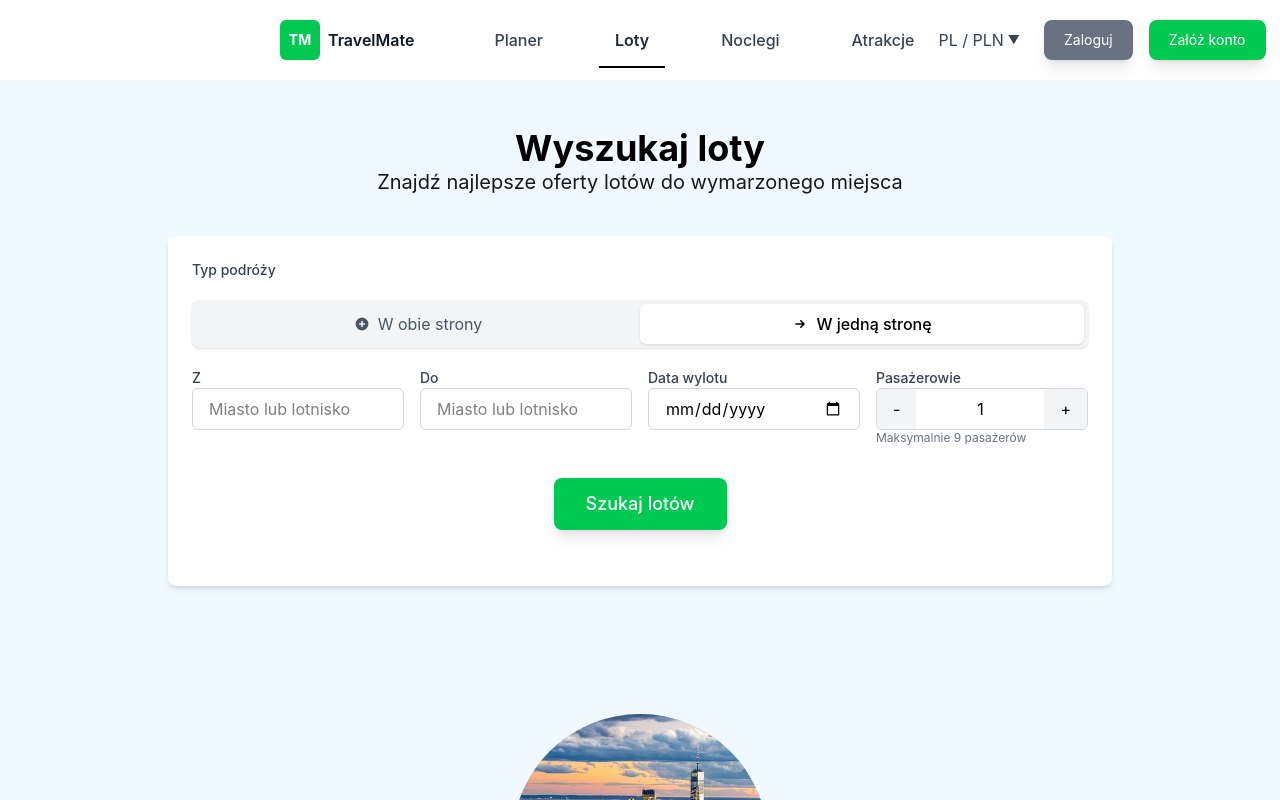
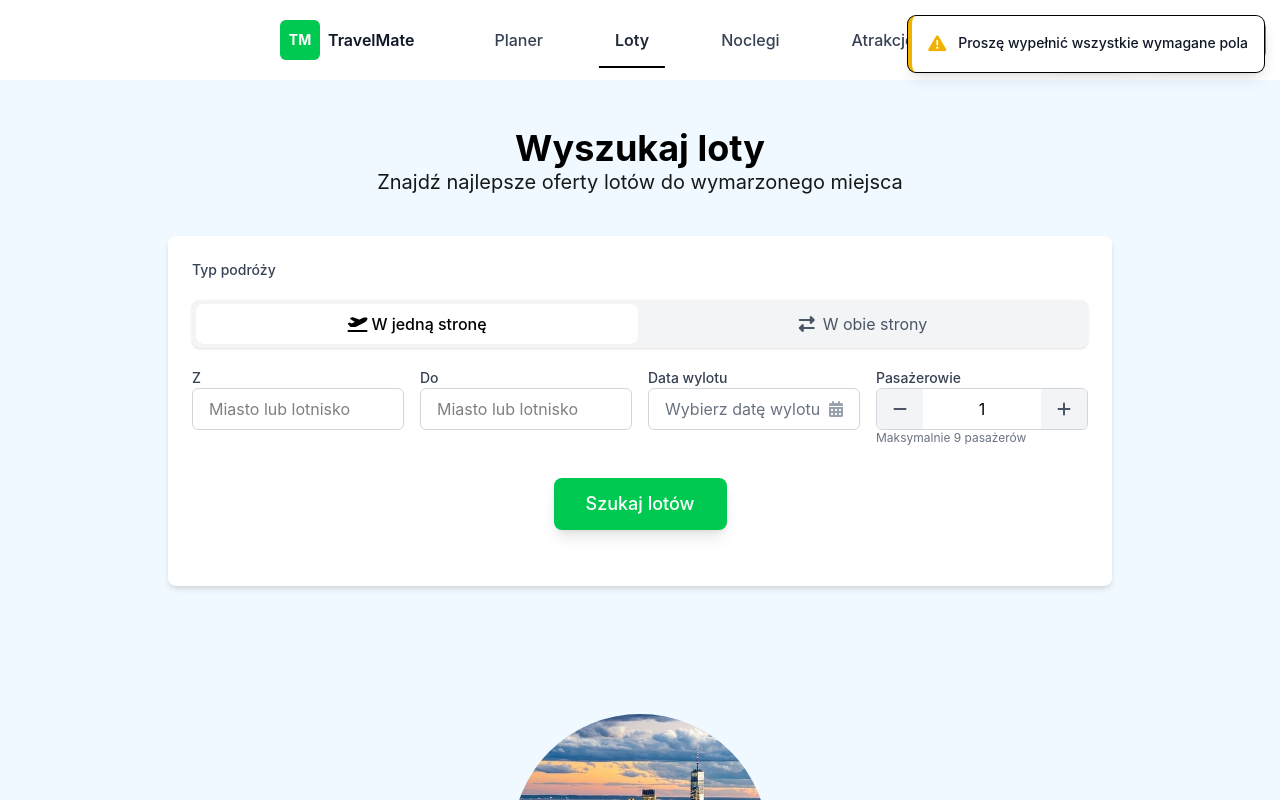
Before and after one commit to Dexamethason/TravelMate, a Vue app: page /flights in a window 1280 px wide. Both pictures are taken after a click on the button "Szukaj lotów". Shown: the top 800 px of the page. Built offline with nearby package versions, Linux system fonts and the light colour scheme.

Commit message:
Poprawki dla widoku i funkcjonowania strony lotów
Dodanie customowych powiadomień, zmiana działania wybory daty wylotu/ przylotu, zamiana miejsc w jedna i obie strony, drobne poprawki bledow w wyszukiwarce, zamiana ikon na te z font awesome, kilka poprawek dla malych urzadzen

```diff
--- a/src/components/layout/FlightSearchForm.vue
+++ b/src/components/layout/FlightSearchForm.vue
@@ -23,8 +23,8 @@ const fromSuggestions = computed(() => {
   if (!fromInput.value) return []
   const searchTerm = fromInput.value.toLowerCase()
   return popularOrigins.filter(
-    city => city.name.toLowerCase().includes(searchTerm) ||
-            city.code.toLowerCase().includes(searchTerm)
+    (city) =>
+      city.name.toLowerCase().includes(searchTerm) || city.code.toLowerCase().includes(searchTerm),
   )
 })
 
@@ -32,18 +32,18 @@ const toSuggestions = computed(() => {
   if (!toInput.value) return []
   const searchTerm = toInput.value.toLowerCase()
   return popularDestinations.filter(
-    city => city.name.toLowerCase().includes(searchTerm) ||
-            city.code.toLowerCase().includes(searchTerm)
+    (city) =>
+      city.name.toLowerCase().includes(searchTerm) || city.code.toLowerCase().includes(searchTerm),
   )
 })
 
 // Obsługa wyboru podpowiedzi
-const selectFromSuggestion = (suggestion: { code: string, name: string }) => {
+const selectFromSuggestion = (suggestion: { code: string; name: string }) => {
   fromInput.value = `${suggestion.name} (${suggestion.code})`
   showFromSuggestions.value = false
 }
 
-const selectToSuggestion = (suggestion: { code: string, name: string }) => {
+const selectToSuggestion = (suggestion: { code: string; name: string }) => {
   toInput.value = `${suggestion.name} (${suggestion.code})`
   showToSuggestions.value = false
 }
@@ -70,14 +70,61 @@ const decrementPassengers = () => {
   if (passengers.value > 1) passengers.value--
 }
 
+// System notyfikacji
+const notification = ref({
+  show: false,
+  message: '',
+  type: 'error',
+})
+
+// Funkcja do pokazywania notyfikacji
+const showNotification = (message: string, type: 'error' | 'success' | 'warning' = 'error') => {
+  notification.value = {
+    show: true,
+    message,
+    type,
+  }
+
+  // Automatyczne ukrycie po 4 sekundach
+  setTimeout(() => {
+    notification.value.show = false
+  }, 4000)
+}
+
+// Funkcja do ukrywania notyfikacji
+const hideNotification = () => {
+  notification.value.show = false
+}
+
 // Funkcjonalność wyszukiwania
 const emit = defineEmits(['search'])
 
+const isSearching = ref(false)
+
 const handleSearch = () => {
-  if (!fromInput.value || !toInput.value || !departDate.value || (tripType.value === 'roundtrip' && !returnDate.value)) {
-    alert('Proszę wypełnić wszystkie wymagane pola')
+  if (
+    !fromInput.value ||
+    !toInput.value ||
+    !departDate.value ||
+    (tripType.value === 'roundtrip' && !returnDate.value)
+  ) {
+    showNotification('Proszę wypełnić wszystkie wymagane pola', 'warning')
     return
   }
+
+  // Walidacja dat
+  if (tripType.value === 'roundtrip' && returnDate.value && departDate.value) {
+    const departureDate = new Date(departDate.value)
+    const returnDateObj = new Date(returnDate.value)
+
+    if (returnDateObj < departureDate) {
+      showNotification('Data powrotu nie może być wcześniejsza niż data wylotu', 'error')
+      return
+    }
+  }
+
+  // Rozpocznij loading
+  isSearching.value = true
 
   emit('search', {
     from: fromInput.value,
@@ -85,22 +132,163 @@ const handleSearch = () => {
     departDate: departDate.value,
     returnDate: tripType.value === 'roundtrip' ? returnDate.value : null,
     passengers: passengers.value,
-    tripType: tripType.value
+    tripType: tripType.value,
   })
+
+  // Symulacja czasu wyszukiwania - w rzeczywistości zakończy się po otrzymaniu odpowiedzi
+  setTimeout(() => {
+    isSearching.value = false
+  }, 2000)
 }
 
 // Dzisiejsza data do ograniczenia minimalnej wartości
 const today = new Date().toISOString().split('T')[0]
+
+// Referencje do ukrytych inputów kalendarza
+const departDateInput = ref<HTMLInputElement>()
+const returnDateInput = ref<HTMLInputElement>()
+
+// Funkcja do określenia optymalnej pozycji kalendarza
+const getOptimalCalendarPosition = () => {
+  const screenWidth = window.innerWidth
+
+  if (screenWidth < 768) {
+    // Małe ekrany
+    return 'inset-0 opacity-0 pointer-events-none'
+  } else {
+    // Większe ekrany
+    return 'left-4 top-1/2 transform -translate-y-1/2 opacity-0 pointer-events-none w-0 h-0 z-0'
+  }
+}
+
+// Reaktywna pozycja kalendarza
+const calendarPosition = ref(getOptimalCalendarPosition())
+
+// Nasłuchiwanie zmiany rozmiaru okna
+const updateCalendarPosition = () => {
+  calendarPosition.value = getOptimalCalendarPosition()
+}
+
+// Dodaj event listener w onMounted
+import { onMounted, onBeforeUnmount } from 'vue'
+
+onMounted(() => {
+  window.addEventListener('resize', updateCalendarPosition)
+  updateCalendarPosition()
+})
+
+onBeforeUnmount(() => {
+  window.removeEventListener('resize', updateCalendarPosition)
+})
+
+// Funkcje otwierania kalendarzy
+const openDepartCalendar = () => {
+  if (departDateInput.value) {
+    // Zaktualizuj pozycję przed otwarciem
+    updateCalendarPosition()
+    departDateInput.value.showPicker()
+  }
+}
+
+const openReturnCalendar = () => {
+  if (returnDateInput.value) {
+    // Zaktualizuj pozycję przed otwarciem
+    updateCalendarPosition()
+    returnDateInput.value.showPicker()
+  }
+}
+
+// Formatowanie daty do wyświetlenia
+const formatDisplayDate = (dateString: string) => {
+  if (!dateString) return ''
+
+  const date = new Date(dateString)
+  const options: Intl.DateTimeFormatOptions = {
+    day: 'numeric',
+    month: 'long',
+    year: 'numeric',
+  }
+
+  return date.toLocaleDateString('pl-PL', options)
+}
 </script>
 
 <template>
-  <div class="bg-white p-4 sm:p-6 rounded-lg shadow-md">      <!-- Selektor typu podróży z nowocześniejszym wyglądem -->
+  <div class="bg-white p-4 sm:p-6 rounded-lg shadow-md relative">
+    <!-- Custom notyfikacja -->
+    <transition
+      enter-active-class="transform transition duration-300 ease-out"
+      enter-from-class="translate-y-2 opacity-0 sm:translate-y-0 sm:translate-x-2"
+      enter-to-class="translate-y-0 opacity-100 sm:translate-x-0"
+      leave-active-class="transition duration-200 ease-in"
+      leave-from-class="opacity-100"
+      leave-to-class="opacity-0"
+    >
+      <div
+        v-if="notification.show"
+        class="fixed top-4 left-4 right-4 sm:top-4 sm:right-4 sm:left-auto sm:max-w-sm bg-white rounded-lg shadow-lg pointer-events-auto ring-1 ring-black ring-opacity-5 z-50"
+        :class="{
+          'border-l-4 border-red-500': notification.type === 'error',
+          'border-l-4 border-yellow-500': notification.type === 'warning',
+          'border-l-4 border-green-500': notification.type === 'success',
+        }"
+      >
+        <div class="p-3 sm:p-4">
+          <div class="flex items-start">
+            <div class="flex-shrink-0">
+              <i
+                class="text-base sm:text-lg"
+                :class="{
+                  'fas fa-exclamation-circle text-red-500': notification.type === 'error',
+                  'fas fa-exclamation-triangle text-yellow-500': notification.type === 'warning',
+                  'fas fa-check-circle text-green-500': notification.type === 'success',
+                }"
+              ></i>
+            </div>
+            <div class="ml-2 sm:ml-3 flex-1 pt-0.5">
+              <p class="text-xs sm:text-sm font-medium text-gray-900 leading-tight">
+                {{ notification.message }}
+              </p>
+            </div>
+          </div>
+        </div>
+      </div>
+    </transition>
+
+    <!-- Selektor typu podróży -->
     <div class="mb-6 sm:mb-8" role="radiogroup" aria-labelledby="tripTypeLabel">
       <h3 id="tripTypeLabel" class="text-sm font-medium text-gray-700 pb-5">Typ podróży</h3>
-      <div class="flex flex-wrap bg-gray-100 p-1 rounded-lg shadow-sm">
+      <div class="flex flex-wrap bg-gray-100 p-1 rounded-lg shadow-sm gap-1">
+        <!-- Opcja w jedną stronę -->
+        <label
+          class="flex-1 min-w-[120px] relative cursor-pointer overflow-hidden rounded-md"
+          for="tripTypeOneway"
+        >
+          <input
+            type="radio"
+            name="tripType"
+            value="oneway"
+            v-model="tripType"
+            class="peer sr-only"
+            id="tripTypeOneway"
+            aria-labelledby="onewayLabel"
+          />
+          <span
+            class="flex items-center justify-center gap-2 px-4 py-2 rounded-md text-center transition-all relative z-10 w-full h-full"
+            :class="
+              tripType === 'oneway'
+                ? 'bg-white font-medium text-primary-700 shadow-sm'
+                : 'text-gray-600 hover:text-gray-800 hover:bg-gray-50'
+            "
+          >
+            <i class="fas fa-plane-departure h-4 w-4" aria-hidden="true"></i>
+            <span id="onewayLabel">W jedną stronę</span>
+          </span>
+        </label>
+
         <!-- Opcja w obie strony -->
         <label
-          class="flex-1 min-w-[120px] relative cursor-pointer"
+          class="flex-1 min-w-[120px] relative cursor-pointer overflow-hidden rounded-md"
           for="tripTypeRoundtrip"
         >
           <input
@@ -111,38 +299,17 @@ const today = new Date().toISOString().split('T')[0]
             class="peer sr-only"
             id="tripTypeRoundtrip"
             aria-labelledby="roundtripLabel"
-          >          <span
-            class="flex items-center justify-center gap-2 px-4 py-2 rounded-md text-center transition-all"
-            :class="tripType === 'roundtrip' ? 'bg-white font-medium text-primary-700 shadow-sm' : 'text-gray-600 hover:text-gray-800 hover:bg-gray-50'"
+          />
+          <span
+            class="flex items-center justify-center gap-2 px-4 py-2 rounded-md text-center transition-all relative z-10 w-full h-full"
+            :class="
+              tripType === 'roundtrip'
+                ? 'bg-white font-medium text-primary-700 shadow-sm'
+                : 'text-gray-600 hover:text-gray-800 hover:bg-gray-50'
+            "
           >
-            <svg xmlns="http://www.w3.org/2000/svg" class="h-4 w-4" viewBox="0 0 20 20" fill="currentColor" aria-hidden="true">
-              <path fill-rule="evenodd" d="M10 18a8 8 0 100-16 8 8 0 000 16zm1-11a1 1 0 10-2 0v2H7a1 1 0 100 2h2v2a1 1 0 102 0v-2h2a1 1 0 100-2h-2V7z" clip-rule="evenodd" />
-            </svg>
+            <i class="fas fa-exchange-alt h-4 w-4" aria-hidden="true"></i>
             <span id="roundtripLabel">W obie strony</span>
-          </span>
-        </label>
-
-        <!-- Opcja w jedną stronę -->
-        <label
-          class="flex-1 min-w-[120px] relative cursor-pointer"
-          for="tripTypeOneway"
-        >
-          <input
-            type="radio"
-            name="tripType"
-            value="oneway"
-            v-model="tripType"
-            class="peer sr-only"
-            id="tripTypeOneway"
-            aria-labelledby="onewayLabel"
-          >          <span
-            class="flex items-center justify-center gap-2 px-4 py-2 rounded-md text-center transition-all"
-            :class="tripType === 'oneway' ? 'bg-white font-medium text-primary-700 shadow-sm' : 'text-gray-600 hover:text-gray-800 hover:bg-gray-50'"
-          >
-            <svg xmlns="http://www.w3.org/2000/svg" class="h-4 w-4" viewBox="0 0 20 20" fill="currentColor" aria-hidden="true">
-              <path fill-rule="evenodd" d="M10.293 5.293a1 1 0 011.414 0l4 4a1 1 0 010 1.414l-4 4a1 1 0 01-1.414-1.414L12.586 11H5a1 1 0 110-2h7.586l-2.293-2.293a1 1 0 010-1.414z" clip-rule="evenodd" />
-            </svg>
-            <span id="onewayLabel">W jedną stronę</span>
           </span>
         </label>
       </div>
@@ -152,7 +319,8 @@ const today = new Date().toISOString().split('T')[0]
     <div class="grid grid-cols-1 sm:grid-cols-2 lg:grid-cols-4 gap-4 pt-5 mb-6">
       <!-- Miejsce wylotu -->
       <div class="relative">
-        <label for="from" class="block text-sm font-medium text-gray-700 mt-5 mb-1">Z</label>          <input
+        <label for="from" class="block text-sm font-medium text-gray-700 mb-1">Z</label>
+        <input
           type="text"
           id="from"
           v-model="fromInput"
@@ -188,7 +356,8 @@ const today = new Date().toISOString().split('T')[0]
 
       <!-- Miejsce przylotu -->
       <div class="relative">
-        <label for="to" class="block text-sm font-medium text-gray-700 mb-1">Do</label>        <input
+        <label for="to" class="block text-sm font-medium text-gray-700 mb-1">Do</label>
+        <input
           type="text"
           id="to"
           v-model="toInput"
@@ -224,44 +393,83 @@ const today = new Date().toISOString().split('T')[0]
 
       <!-- Data wylotu -->
       <div>
-        <label for="departDate" class="block text-sm font-medium text-gray-700 mb-1">Data wylotu</label>        <input
+        <label for="departDate" class="block text-sm font-medium text-gray-700 mb-1">
+          Data wylotu
+        </label>
+        <div class="relative">
+          <!-- Ukryty input kalendarza -->
+          <input
+            ref="departDateInput"
             type="date"
             id="departDate"
             v-model="departDate"
             :min="today"
-          class="w-full px-4 py-2 border border-gray-300 rounded-md focus:outline-none focus:border-primary-500 transition-all"
-          aria-label="Data wylotu"
+            :class="`absolute ${calendarPosition}`"
+            aria-hidden="true"
           />
+          <!-- Widoczny przycisk -->
+          <button
+            type="button"
+            @click="openDepartCalendar"
+            class="w-full px-4 py-2 border border-gray-300 rounded-md focus:outline-none focus:border-primary-500 transition-all text-left bg-white hover:border-gray-400 cursor-pointer flex items-center justify-between relative z-10"
+            aria-label="Wybierz datę wylotu"
+          >
+            <span :class="departDate ? 'text-gray-900' : 'text-gray-500'">
+              {{ departDate ? formatDisplayDate(departDate) : 'Wybierz datę wylotu' }}
+            </span>
+            <i class="fas fa-calendar-alt text-gray-400"></i>
+          </button>
+        </div>
       </div>
 
-      <!-- Data powrotu (warunkowa) -->
+      <!-- Data powrotu -->
       <div v-if="tripType === 'roundtrip'">
-        <label for="returnDate" class="block text-sm font-medium text-gray-700 mb-1">Data powrotu</label>        <input
+        <label for="returnDate" class="block text-sm font-medium text-gray-700 mb-1">
+          Data powrotu
+        </label>
+        <div class="relative">
+          <!-- Ukryty input kalendarza -->
+          <input
+            ref="returnDateInput"
             type="date"
             id="returnDate"
             v-model="returnDate"
             :min="departDate || today"
-          class="w-full px-4 py-2 border border-gray-300 rounded-md focus:outline-none focus:border-primary-500 transition-all"
-          :disabled="!departDate"
-          aria-label="Data powrotu"
-          aria-describedby="returnDateHint"
+            :class="`absolute ${calendarPosition}`"
+            aria-hidden="true"
           />
-        <p id="returnDateHint" class="sr-only">Wybierz datę powrotu, najpierw musisz wybrać datę wylotu</p>
+          <!-- Widoczny przycisk -->
+          <button
+            type="button"
+            @click="openReturnCalendar"
+            class="w-full px-4 py-2 border border-gray-300 rounded-md focus:outline-none focus:border-primary-500 transition-all text-left bg-white hover:border-gray-400 cursor-pointer flex items-center justify-between relative z-10"
+            aria-label="Wybierz datę powrotu"
+          >
+            <span :class="returnDate ? 'text-gray-900' : 'text-gray-500'">
+              {{ returnDate ? formatDisplayDate(returnDate) : 'Wybierz datę powrotu' }}
+            </span>
+            <i class="fas fa-calendar-alt text-gray-400"></i>
+          </button>
+        </div>
       </div>
 
       <!-- Pasażerowie (widoczne gdy w jedną stronę lub w widoku mobilnym) -->
       <div v-if="tripType === 'oneway' || true" class="md:col-span-2 lg:col-span-1">
-        <label for="passengers" class="block text-sm font-medium text-gray-700 mb-1">Pasażerowie</label>
-        <div class="flex border border-gray-300 rounded-md overflow-hidden transition-all hover:border-gray-400 focus-within:border-primary-500">
+        <label for="passengers" class="block text-sm font-medium text-gray-700 mb-1"
+          >Pasażerowie</label
+        >
+        <div
+          class="flex border border-gray-300 rounded-md overflow-hidden transition-all hover:border-gray-400 focus-within:border-primary-500"
+        >
           <button
             @click="decrementPassengers"
             type="button"
-            class="px-4 py-2 bg-gray-100 hover:bg-gray-200 focus:outline-none focus:bg-gray-200 transition-colors"
+            class="px-4 py-2 bg-gray-100 hover:bg-gray-200 focus:outline-none focus:bg-gray-200 transition-colors cursor-pointer"
             :disabled="passengers <= 1"
             aria-label="Zmniejsz liczbę pasażerów"
           >
             <span class="sr-only">Zmniejsz liczbę pasażerów</span>
-            <span aria-hidden="true">-</span>
+            <i class="fas fa-minus text-gray-600" aria-hidden="true"></i>
           </button>
           <div class="flex-1 flex items-center justify-center" aria-live="polite">
             <span>{{ passengers }}</span>
@@ -270,27 +478,53 @@ const today = new Date().toISOString().split('T')[0]
           <button
             @click="incrementPassengers"
             type="button"
-            class="px-4 py-2 bg-gray-100 hover:bg-gray-200 focus:outline-none focus:bg-gray-200 transition-colors"
+            class="px-4 py-2 bg-gray-100 hover:bg-gray-200 focus:outline-none focus:bg-gray-200 transition-colors cursor-pointer"
             :disabled="passengers >= 9"
             aria-label="Zwiększ liczbę pasażerów"
           >
             <span class="sr-only">Zwiększ liczbę pasażerów</span>
-            <span aria-hidden="true">+</span>
+            <i class="fas fa-plus text-gray-600" aria-hidden="true"></i>
           </button>
         </div>
         <p class="text-xs text-gray-500 mt-1">Maksymalnie 9 pasażerów</p>
       </div>
     </div>
 
-    <!-- Przycisk wyszukiwania -->
-    <div class="flex justify-center p-4 sm:p-8" >
+    <!-- Przycisk wyszukiwania z loading spinner -->
+    <div class="flex flex-col items-center p-4 sm:p-8">
       <AnimatedButton
         variant="primary"
         class="px-6 sm:px-8 py-2.5 sm:py-3 text-base sm:text-lg w-full sm:w-auto"
+        :disabled="isSearching"
         @click="handleSearch"
       >
-        Szukaj lotów
+        <span v-if="!isSearching">Szukaj lotów</span>
+        <span v-else class="flex items-center">
+          <i class="fas fa-spinner fa-spin mr-2"></i>
+          Szukam...
+        </span>
       </AnimatedButton>
     </div>
   </div>
 </template>
+
+<style scoped>
+.fade-enter-active,
+.fade-leave-active {
+  transition: opacity 0.4s ease;
+}
+.fade-enter, .fade-leave-to {
+  opacity: 0;
+}
+
+/* Animacja Loading Spinnera */
+@keyframes spin {
+  to {
+    transform: rotate(360deg);
+  }
+}
+
+.animate-spin {
+  animation: spin 1s linear infinite;
+}
+</style>
```
Lines whose indentation alone changed are shown as unchanged.
